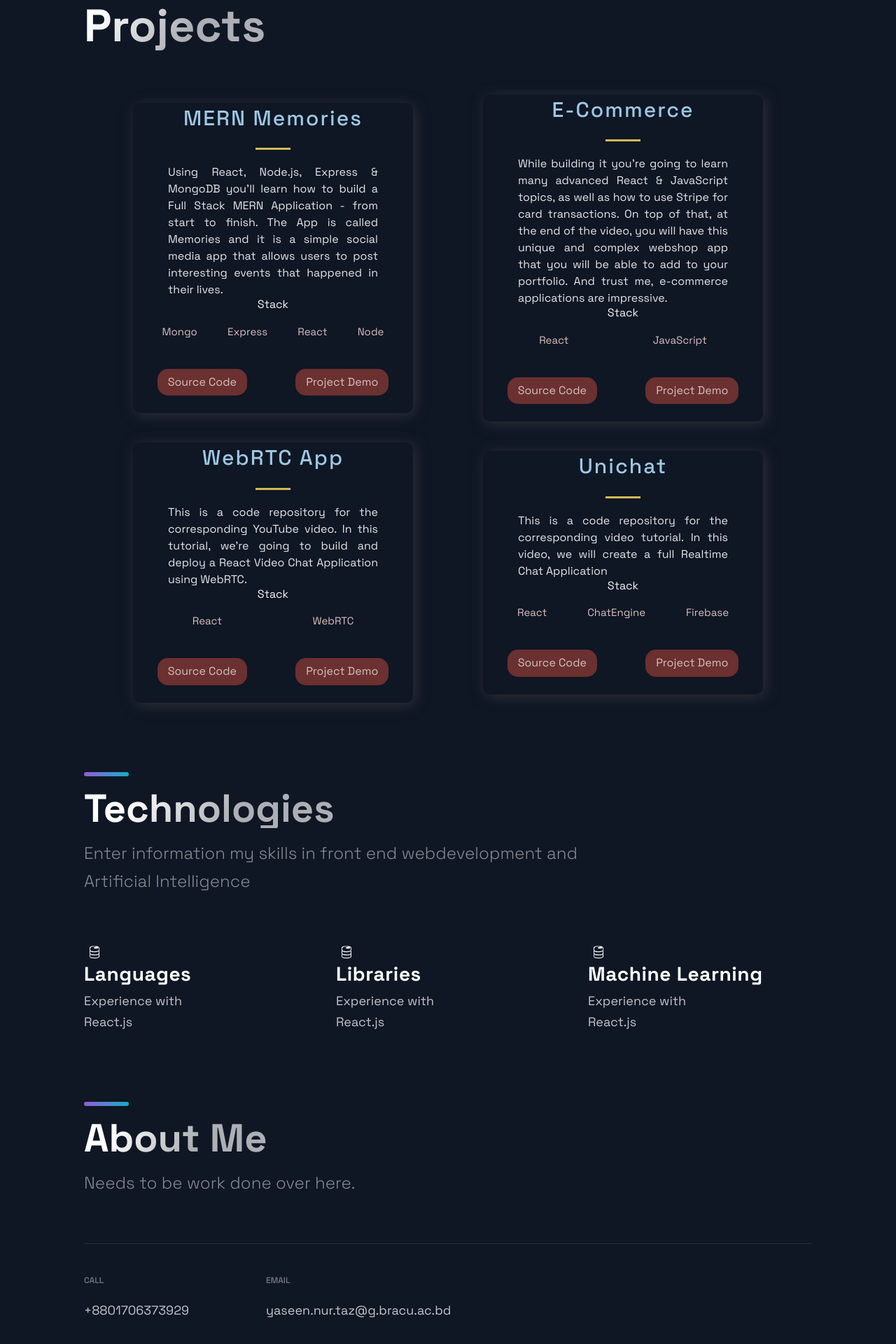
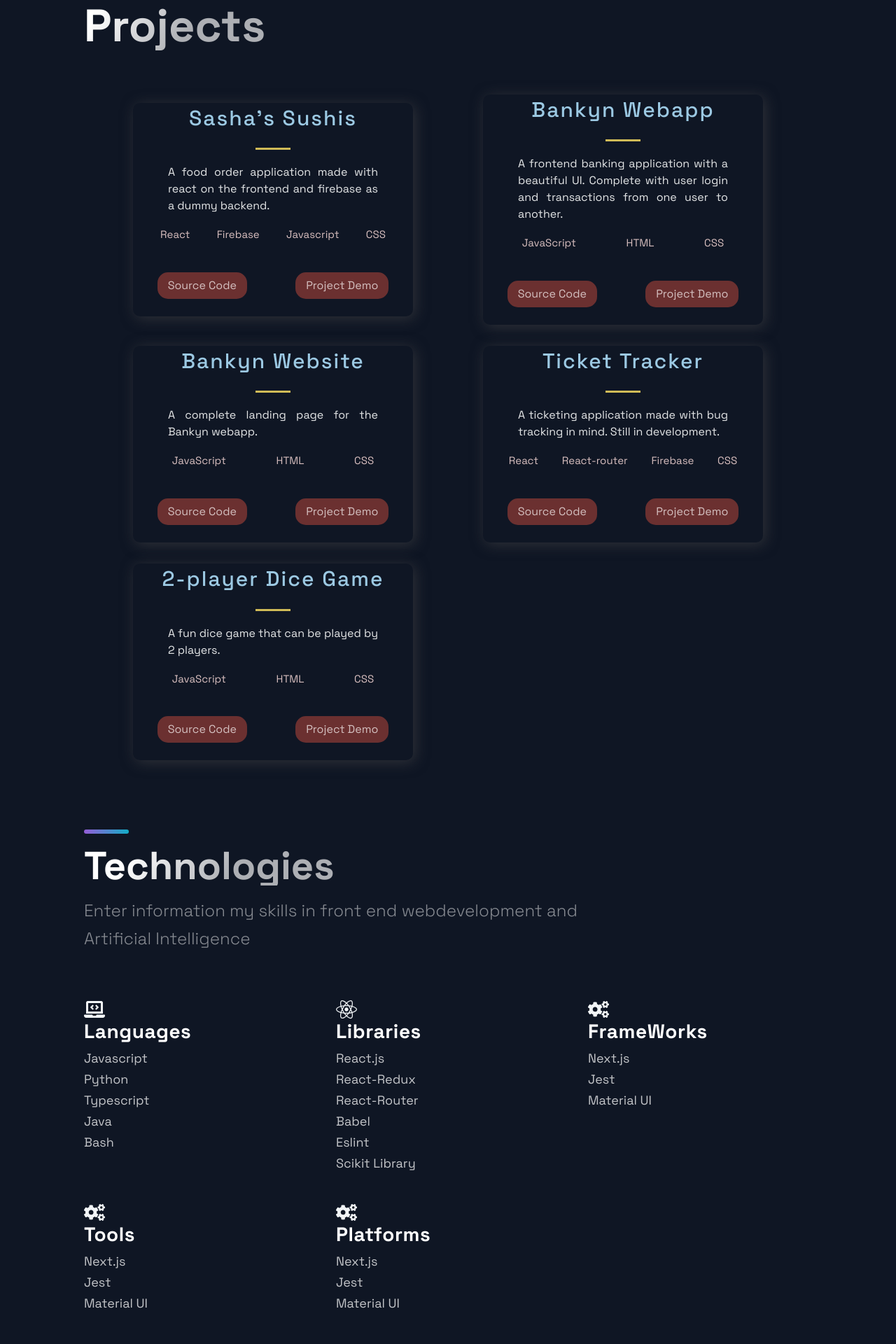
Before and after one commit to paradus-hex/personal-portfolio, a Next.js app: page / in a window 1280 px wide. Shown: the part 700-2620 px from the top of the page at 70% size. Built offline with nearby package versions, Linux system fonts and the light colour scheme.

Commit message:
Updated about me and added own projects

```diff
--- a/src/components/Hero/Hero.js
+++ b/src/components/Hero/Hero.js
@@ -15,8 +15,12 @@ const Hero = (props) => (
         Hi I am Yaseen.
         <br /> Welcome to my personal portfolio!
       </SectionTitle>
-      <SectionText>This is not ready yet. I will fix this later</SectionText>
-      <Button>Learn More</Button>
+      <SectionText>
+        I am a Frontend Developer (React.js + Typescript). Currently engrossed
+        in Machine learning (Scikit-learn), Deep learning and NLP (python). An
+        avid Chess Enthusiast. And a 3rd year CS undergrad at BRAC Univeristy
+      </SectionText>
+      <Button>Connect with me</Button>
     </LeftSection>
   </Section>
 );
--- a/src/components/Projects/Projects.js
+++ b/src/components/Projects/Projects.js
@@ -35,7 +35,7 @@ const Projects = () => (
             </TitleContent>
             <CardInfo>{description}</CardInfo>
             <div>
-              <TitleContent>Stack</TitleContent>
+              {/* <TitleContent>Stack</TitleContent> */}
               <TagList>
                 {tags.map((tag, i) => (
                   <Tag key={i}>{tag}</Tag>
--- a/src/components/Technologies/Technologies.js
+++ b/src/components/Technologies/Technologies.js
@@ -1,5 +1,7 @@
 import React from "react";
-import { DiFirebase, DiReact, DiZend } from "react-icons/di";
+// import { DiFirebase, DiReact, DiZend, DiJavascript1 } from "react-icons/di";
+import { FaLaptopCode, FaReact, FaCogs, FaCubes } from "react-icons/fa";
+// import { SiTypescript } from "react-icons/si";
 import {
   Section,
   SectionDivider,
@@ -25,32 +27,72 @@ const Technologies = () => (
     </SectionText>
     <List>
       <ListItem>
-        <DiFirebase size="3rem" />
+        <FaLaptopCode size="3rem" />
         <ListContainer>
           <ListTitle>Languages</ListTitle>
           <ListParagraph>
-            Experience with <br />
-            React.js
+            Javascript
+            <br />
+            Python
+            <br />
+            Typescript
+            <br />
+            Java
+            <br />
+            Bash
           </ListParagraph>
         </ListContainer>
       </ListItem>
       <ListItem>
-        <DiFirebase size="3rem" />
+        <FaReact size="3rem" />
         <ListContainer>
           <ListTitle>Libraries</ListTitle>
           <ListParagraph>
-            Experience with <br />
             React.js
+            <br /> React-Redux
+            <br /> React-Router
+            <br /> Babel
+            <br /> Eslint
+            <br /> Scikit Library
           </ListParagraph>
         </ListContainer>
       </ListItem>
       <ListItem>
-        <DiFirebase size="3rem" />
+        <FaCogs size="3rem" />
         <ListContainer>
-          <ListTitle>Machine Learning</ListTitle>
+          <ListTitle>FrameWorks</ListTitle>
           <ListParagraph>
-            Experience with <br />
-            React.js
+            Next.js
+            <br />
+            Jest
+            <br />
+            Material UI
+          </ListParagraph>
+        </ListContainer>
+      </ListItem>
+      <ListItem>
+        <FaCogs size="3rem" />
+        <ListContainer>
+          <ListTitle>Tools</ListTitle>
+          <ListParagraph>
+            Next.js
+            <br />
+            Jest
+            <br />
+            Material UI
+          </ListParagraph>
+        </ListContainer>
+      </ListItem>{" "}
+      <ListItem>
+        <FaCogs size="3rem" />
+        <ListContainer>
+          <ListTitle>Platforms</ListTitle>
+          <ListParagraph>
+            Next.js
+            <br />
+            Jest
+            <br />
+            Material UI
           </ListParagraph>
         </ListContainer>
       </ListItem>
--- a/src/components/Technologies/TechnologiesStyles.js
+++ b/src/components/Technologies/TechnologiesStyles.js
@@ -1,8 +1,12 @@
-import styled from 'styled-components'
+import styled from "styled-components";
 
 export const ImageContainer = styled.div`
   text-align: center;
-  background-image: radial-gradient(50% 50% at 50% 50%, rgba(79, 108, 176, 0.25) 53.8%, rgba(79, 108, 176, 0) 100%);
+  background-image: radial-gradient(
+    50% 50% at 50% 50%,
+    rgba(79, 108, 176, 0.25) 53.8%,
+    rgba(79, 108, 176, 0) 100%
+  );
   width: 100%;
   padding: 60px;
   margin-top: 48px;
@@ -11,21 +15,21 @@ export const ImageContainer = styled.div`
   align-items: center;
   justify-content: center;
 
-  @media ${props => props.theme.breakpoints.lg} {
+  @media ${(props) => props.theme.breakpoints.lg} {
     background-image: none;
     padding: 0;
     margin-top: 40px;
   }
-  @media ${props => props.theme.breakpoints.md} {
+  @media ${(props) => props.theme.breakpoints.md} {
     background-image: none;
     padding: 0;
     margin-top: 16px;
   }
-`
+`;
 
 export const MainImage = styled.img`
   width: 100%;
-`
+`;
 
 export const List = styled.ul`
   list-style-type: none;
@@ -34,84 +38,84 @@ export const List = styled.ul`
   gap: 40px;
   margin: 3rem 0;
 
-  @media ${props => props.theme.breakpoints.lg}{
+  @media ${(props) => props.theme.breakpoints.lg} {
     margin: 64px 0;
   }
 
-  @media ${props => props.theme.breakpoints.md}{
+  @media ${(props) => props.theme.breakpoints.md} {
     margin: 64px 0;
-    gap: 24px
+    gap: 24px;
   }
 
-  @media ${props => props.theme.breakpoints.sm}{
+  @media ${(props) => props.theme.breakpoints.sm} {
     display: flex;
     flex-direction: column;
     margin: 32px 0;
   }
-`
+`;
 
 export const ListContainer = styled.div`
   display: flex;
   flex-direction: column;
 
-  @media ${props => props.theme.breakpoints.sm}{
+  @media ${(props) => props.theme.breakpoints.sm} {
     display: flex;
     margin-left: 18px;
   }
-`
+`;
 
 export const ListTitle = styled.h4`
   font-weight: 700;
   font-size: 28px;
   line-height: 32px;
   letter-spacing: 0.02em;
-  color: #FFFFFF;
+  color: #ffffff;
   margin-bottom: 8px;
 
-@media ${props => props.theme.breakpoints.md}{
+  @media ${(props) => props.theme.breakpoints.md} {
     font-size: 24px;
     line-height: 28px;
   }
 
-@media ${props => props.theme.breakpoints.sm}{
+  @media ${(props) => props.theme.breakpoints.sm} {
     font-size: 20px;
     line-height: 28px;
     letter-spacing: 0.02em;
     margin-bottom: 4px;
   }
-`
+`;
 
 export const ListParagraph = styled.p`
   font-size: 18px;
   line-height: 30px;
   color: rgba(255, 255, 255, 0.75);
 
-  @media ${props => props.theme.breakpoints.md}{
+  @media ${(props) => props.theme.breakpoints.md} {
     font-size: 16px;
     line-height: 28px;
   }
 
-  @media ${props => props.theme.breakpoints.sm}{
+  @media ${(props) => props.theme.breakpoints.sm} {
     font-size: 14px;
     line-height: 22px;
   }
-`
+`;
 
 export const ListItem = styled.li`
   max-width: 320px;
   display: flex;
   flex-direction: column;
 
-@media ${props => props.theme.breakpoints.md}{
+  @media ${(props) => props.theme.breakpoints.md} {
     max-width: 203px;
   }
 
-@media ${props => props.theme.breakpoints.sm}{
+  @media ${(props) => props.theme.breakpoints.sm} {
     margin-bottom: 14px;
     max-width: 320px;
     flex-direction: row;
   }
-`
+`;
 
 export const ListIcon = styled.img`
   display: block;
@@ -119,15 +123,15 @@ export const ListIcon = styled.img`
   height: 48px;
   margin-bottom: 10px;
 
-  @media ${props => props.theme.breakpoints.md}{
+  @media ${(props) => props.theme.breakpoints.md} {
     width: 40px;
     height: 40px;
     margin-bottom: 8px;
   }
 
-  @media ${props => props.theme.breakpoints.sm}{
+  @media ${(props) => props.theme.breakpoints.sm} {
     width: 32px;
     height: 32px;
     margin-bottom: 0px;
   }
-`
+`;
--- a/src/components/TimeLine/TimeLine.js
+++ b/src/components/TimeLine/TimeLine.js
@@ -62,7 +62,20 @@ const Timeline = () => {
       <SectionDivider />
       <br />
       <SectionTitle>About Me</SectionTitle>
-      <SectionText>Needs to be work done over here.</SectionText>
+      <SectionText>
+        I am a third-year Computer Science and Engineering undergraduate student
+        at BRAC University. I work as a part-time freelance Frontend Developer(
+        React.js+ Typescript ) at Upwork.
+        <br />
+        <br /> I am deeply interested in AI (Artificial Intelligence) and I am
+        currently working with Machine Learning models (Scikit-learn library),
+        Deep Learning, and NLP(Natural Language Processing) in Python. I am also
+        proficient in Data Science libraries in Python like NumPy, Matplotlib,
+        and Pandas.
+        <br />
+        <br />I am Currently learning the backend side to become a Full-stack
+        MERN developer.
+      </SectionText>
     </Section>
   );
 };
--- a/src/constants/constants.js
+++ b/src/constants/constants.js
@@ -1,46 +1,59 @@
 export const projects = [
   {
-    title: 'MERN Memories',
-    description: "Using React, Node.js, Express & MongoDB you'll learn how to build a Full Stack MERN Application - from start to finish. The App is called Memories and it is a simple social media app that allows users to post interesting events that happened in their lives.",
-      image: '/images/1.png',
-      tags: ['Mongo', 'Express', 'React', 'Node'],
-    source: 'https://google.com',
-    visit: 'https://google.com',
+    title: "Sasha's Sushis",
+    description:
+      "A food order application made with react on the frontend and firebase as a dummy backend.",
+    image: "/images/1.png",
+    tags: ["React", "Firebase", "Javascript", "CSS"],
+    source: "https://sashassushies.netlify.app/",
+    visit: "https://google.comhttps://github.com/paradus-hex/Sashas-Sushis",
     id: 0,
   },
   {
-    title: 'E-Commerce',
-    description:"While building it you're going to learn many advanced React & JavaScript topics, as well as how to use Stripe for card transactions. On top of that, at the end of the video, you will have this unique and complex webshop app that you will be able to add to your portfolio. And trust me, e-commerce applications are impressive.",
-    image: '/images/2.png',
-    tags: ['React', 'JavaScript'],
-    source: 'https://google.com',
-    visit: 'https://google.com',
+    title: "Bankyn Webapp",
+    description:
+      "A frontend banking application with a beautiful UI. Complete with user login and transactions from one user to another. ",
+    image: "/images/2.png",
+    tags: ["JavaScript", "HTML", "CSS"],
+    source: "https://bankyn-webapp.netlify.app/",
+    visit:
+      "https://github.com/paradus-hex/Bankyn-2.0/blob/main/final/script.js",
     id: 1,
   },
   {
-    title: 'WebRTC App',
-    description: "This is a code repository for the corresponding YouTube video. In this tutorial, we're going to build and deploy a React Video Chat Application using WebRTC.",
-      image: '/images/3.jpg',
-      tags: ['React', 'WebRTC'],
-    source: 'https://google.com',
-    visit: 'https://google.com',
+    title: "Bankyn Website",
+    description: "A complete landing page for the Bankyn webapp. ",
+    image: "/images/3.jpg",
+    tags: ["JavaScript", "HTML", "CSS"],
+    source: "https://bankyn-website.netlify.app/",
+    visit: "https://github.com/paradus-hex/Bankyn-Website-",
     id: 2,
   },
   {
-    title: 'Unichat',
-    description: "This is a code repository for the corresponding video tutorial. In this video, we will create a full Realtime Chat Application",
-    image: '/images/4.jpg',
-    tags: ['React', 'ChatEngine', 'Firebase'],
-    source: 'https://google.com',
-    visit: 'https://google.com',
+    title: "Ticket Tracker",
+    description:
+      "A ticketing application made with bug tracking in mind. Still in development.",
+    image: "/images/4.jpg",
+    tags: ["React", "React-router", "Firebase", "CSS"],
+    source: "https://ticket-tracker-paradus.netlify.app/",
+    visit: "https://github.com/paradus-hex/Ticket-Tracker",
     id: 3,
+  },
+  {
+    title: "2-player Dice Game",
+    description: "A fun dice game that can be played by 2 players.",
+    image: "/images/4.jpg",
+    tags: ["JavaScript", "HTML", "CSS"],
+    source: "https://2pdicegame.netlify.app/",
+    visit: "https://github.com/paradus-hex/2-player-Dice-Game",
+    id: 4,
   },
 ];
 
 export const TimeLineData = [
-  { year: 2017, text: 'Started my journey', },
-  { year: 2018, text: 'Worked as a freelance developer', },
-  { year: 2019, text: 'Founded JavaScript Mastery', },
-  { year: 2020, text: 'Shared my projects with the world', },
-  { year: 2021, text: 'Started my own platform', },
+  { year: 2017, text: "Started my journey" },
+  { year: 2018, text: "Worked as a freelance developer" },
+  { year: 2019, text: "Founded JavaScript Mastery" },
+  { year: 2020, text: "Shared my projects with the world" },
+  { year: 2021, text: "Started my own platform" },
 ];
--- a/src/themes/default.js
+++ b/src/themes/default.js
@@ -2,7 +2,7 @@ export default {
   // Temp fonts
   fonts: {
     title: "Space Grotesk, sans-serif",
-    main: "Space Grotesk, sans-serif"
+    main: "Space Grotesk, sans-serif",
   },
   // Colors for layout
   colors: {
@@ -10,13 +10,13 @@ export default {
     background1: "#0F1624",
     accent1: "hsl(34.9,98.6%,72.9%)",
     button: "hsl(205.1,100%,36.1%)",
-    background2: "hsl(232.7,27.3%,23.7%)",
+    background2: "#8B9A46",
   },
   // Breakpoints for responsive design
   breakpoints: {
-    sm: 'screen and (max-width: 640px)',
-    md: 'screen and (max-width: 768px)',
-    lg: 'screen and (max-width: 1024px)',
-    xl: 'screen and (max-width: 1280px)'
+    sm: "screen and (max-width: 640px)",
+    md: "screen and (max-width: 768px)",
+    lg: "screen and (max-width: 1024px)",
+    xl: "screen and (max-width: 1280px)",
   },
-}
+};
```
Also changed, not shown: src/themes/test.css (added, +8 -0 lines). Lines whose indentation alone changed are shown as unchanged.
